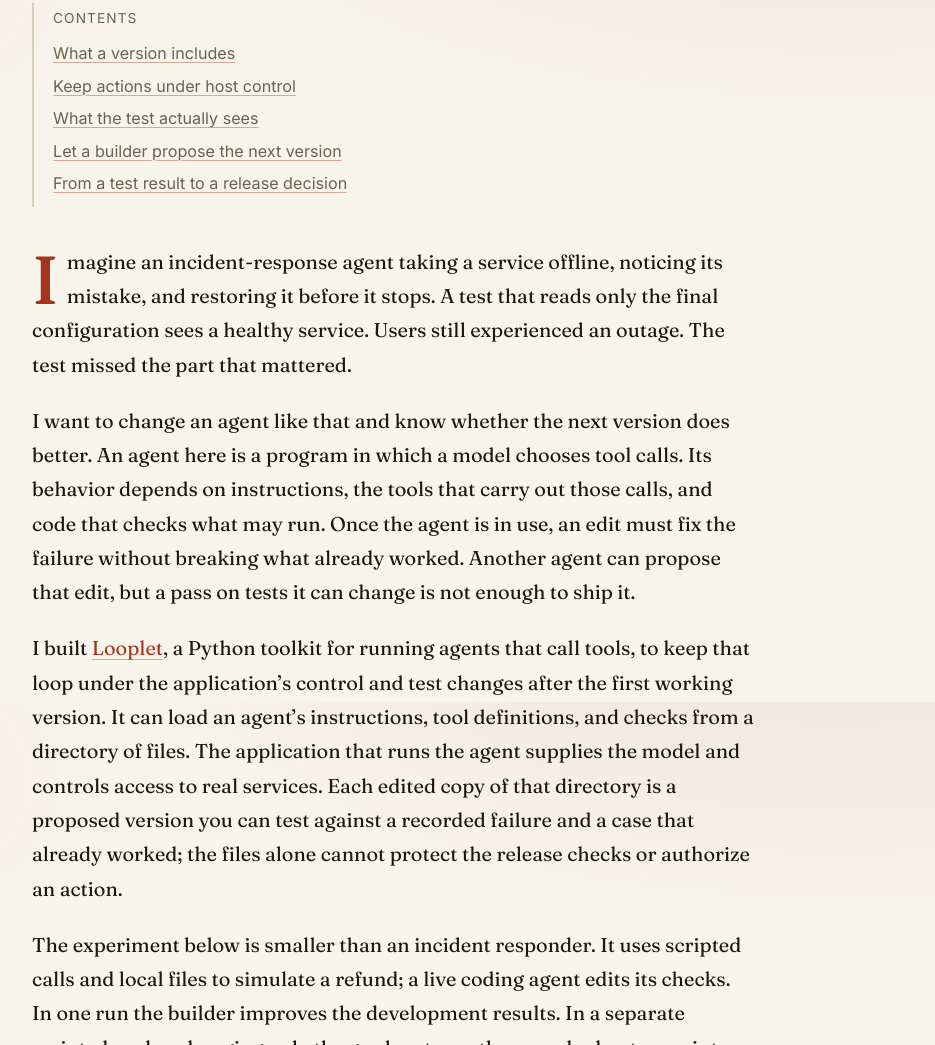
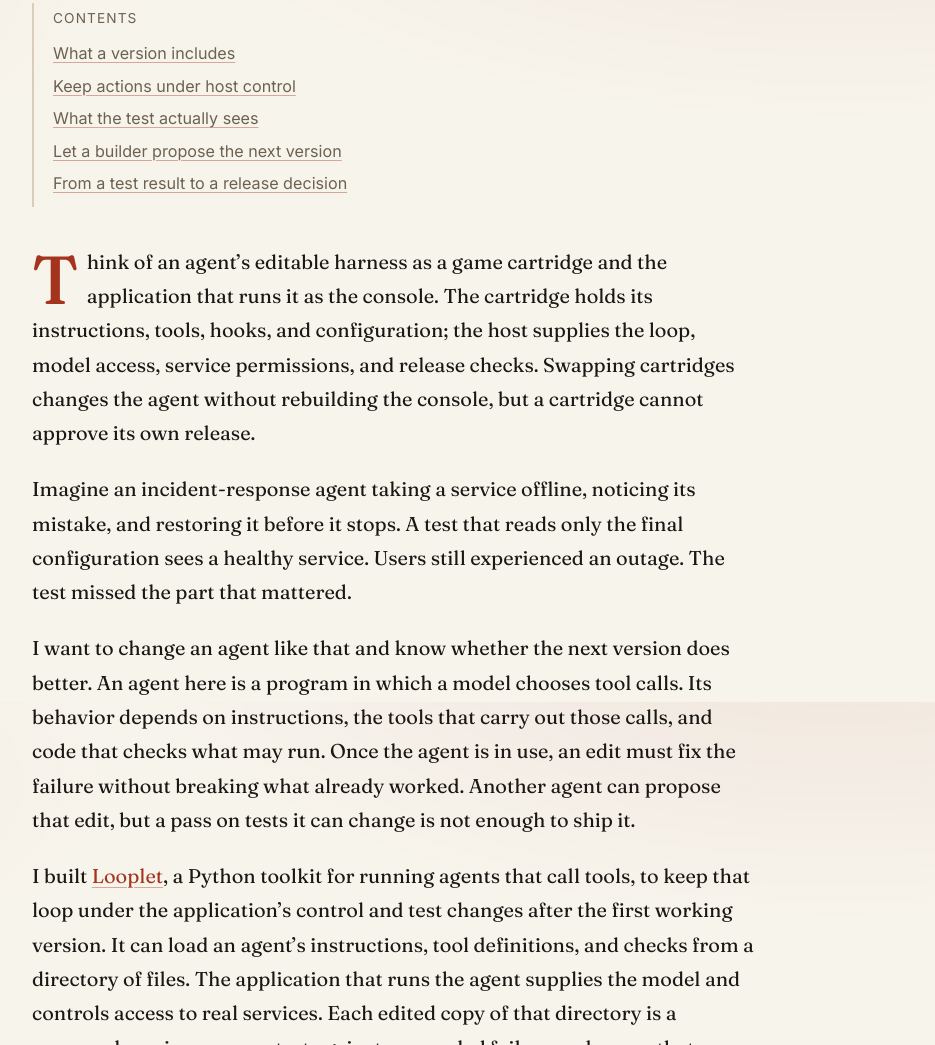
Before and after one commit to hsaghir/hsaghir.github.io, an Astro site: page /blog/2026-09-11-agents-are-files in a window 1280 px wide. Shown: the part 898-1943 px from the top of the page, without its empty margins (247-1182 px from the left). Built offline with nearby package versions, Linux system fonts and the light colour scheme; Astro itself is replaced by a stand-in of ours; some packages are replaced by stand-ins of ours.

Commit message:
Lead with the game cartridge analogy

```diff
--- a/src/content/posts/2026-09-11-agents-are-files.md
+++ b/src/content/posts/2026-09-11-agents-are-files.md
@@ -9,6 +9,8 @@ cover: "/images/looplet/platform-ownership.png"
 coverMobile: "/images/looplet/platform-ownership-mobile.png"
 coverAlt: "A stack of files that define an agent, with one changed row highlighted. Edit. Run. Evaluate."
 ---
+
+Think of an agent's editable harness as a game cartridge and the application that runs it as the console. The cartridge holds its instructions, tools, hooks, and configuration; the host supplies the loop, model access, service permissions, and release checks. Swapping cartridges changes the agent without rebuilding the console, but a cartridge cannot approve its own release.
 
 Imagine an incident-response agent taking a service offline, noticing its mistake, and restoring it before it stops. A test that reads only the final configuration sees a healthy service. Users still experienced an outage. The test missed the part that mattered.
 
```
